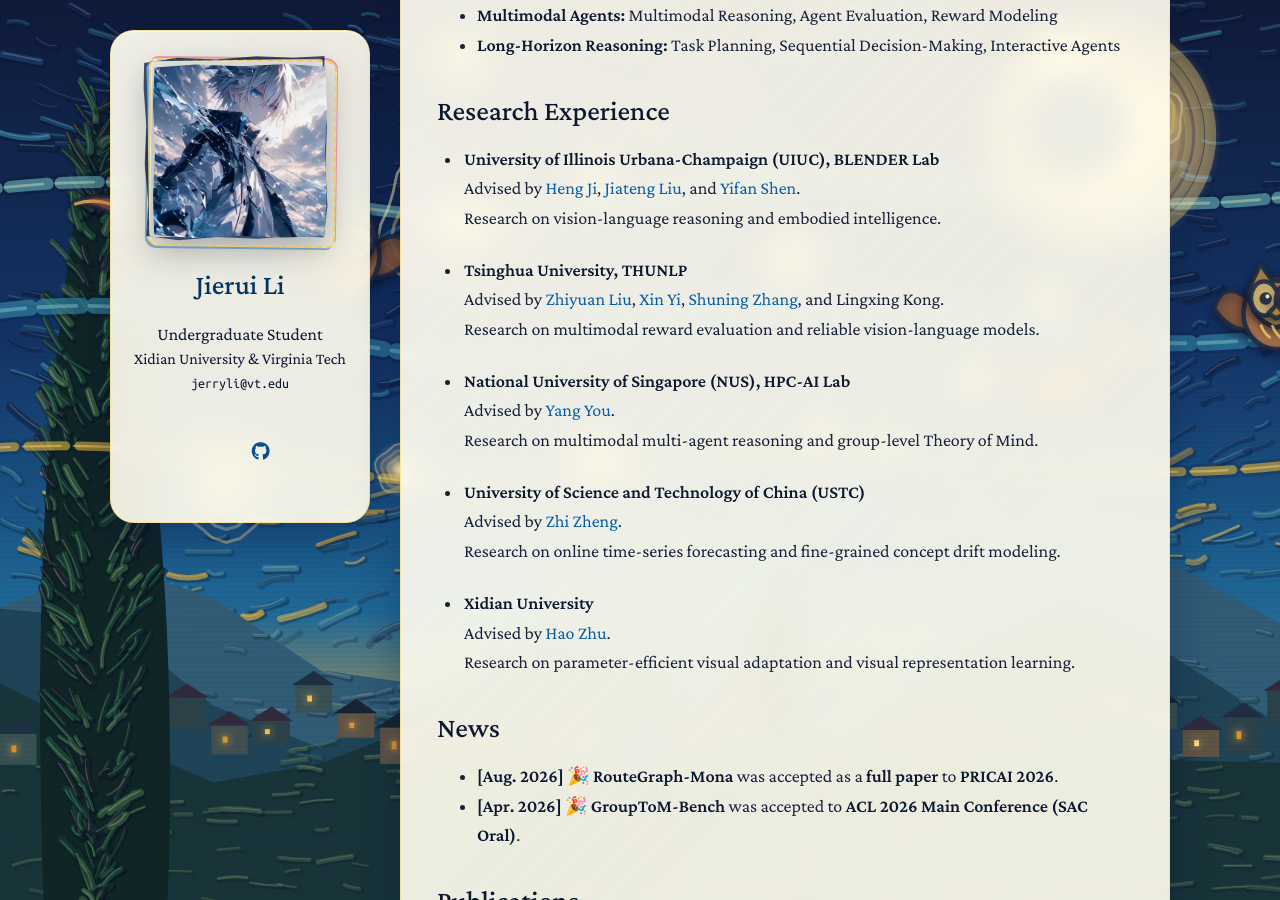
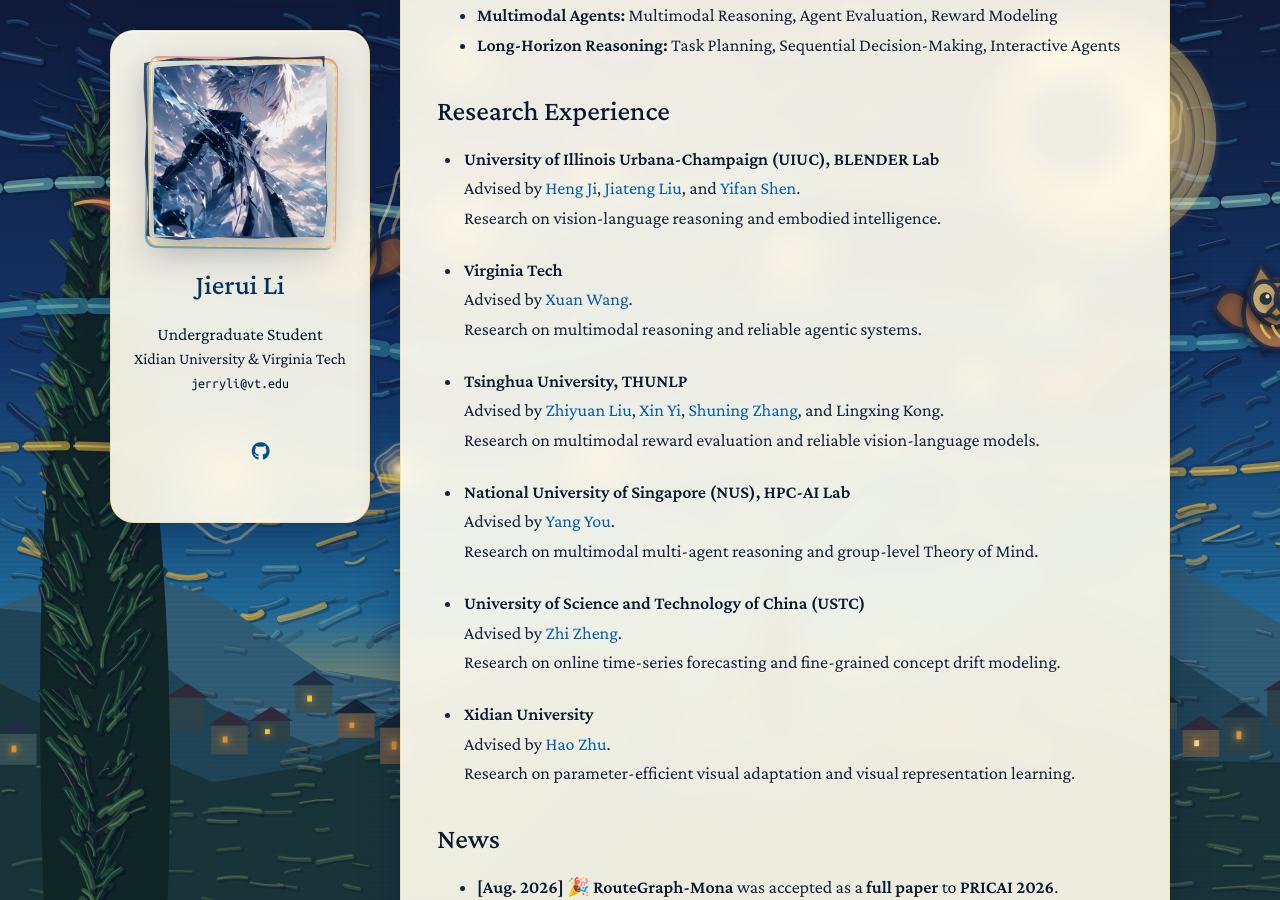
Before and after one commit to JRLi12/JRLi12.github.io, a Jekyll site: the page built from index.md, in a window 1280 px wide and 900 px high, scrolled down 509 px. Built offline with Jekyll 4.4.1, drawn with Linux system fonts in a browser that asks for light colours; a style sheet for code colours, icons or effects is not loaded; our own code applies the rules of GitHub Pages for plain Markdown files.

Commit message:
Update index.md

```diff
--- a/index.md
+++ b/index.md
@@ -29,6 +29,14 @@ Advised by <a href="https://siebelschool.illinois.edu/about/people/faculty/hengj
 <a href="https://shenyifans.github.io/">Yifan Shen</a>.<br>
 Research on vision-language reasoning and embodied intelligence.
 </li>
+
+
+<li>
+<strong>Virginia Tech</strong><br>
+Advised by <a href="https://xuanwang91.github.io/">Xuan Wang</a>.<br>
+Research on multimodal reasoning and reliable agentic systems.
+</li>
+
 
 <li>
 <strong>Tsinghua University, THUNLP</strong><br>
```
